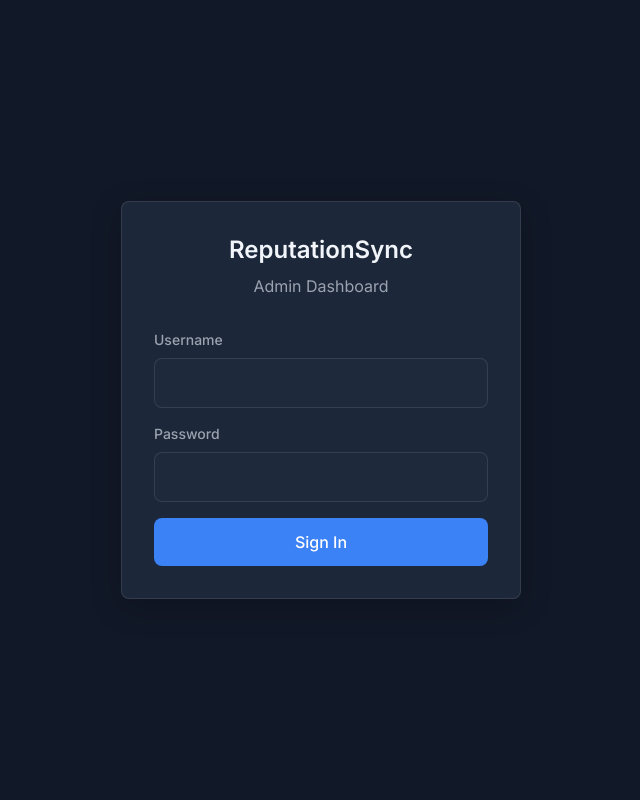
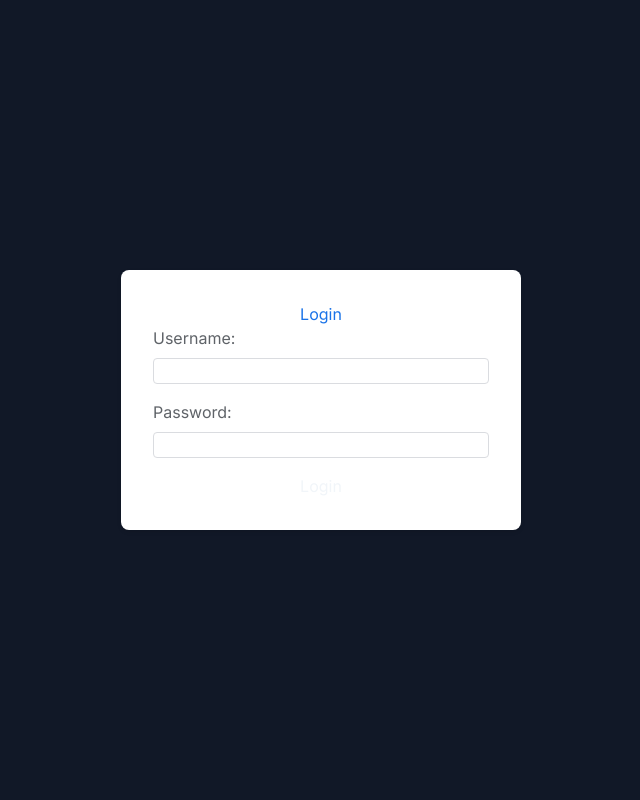
Before and after one commit to ShadowStorm17/ReputationSync, a FastAPI app: template src/app/templates/login.html in a window 1280 px wide. Shown: the whole page, without its empty margins (319-959 px from the left). Run offline with FastAPI, Linux system fonts and the light colour scheme; the template is opened without the code that fills it, so the values that code supplies are empty; some libraries are stand-ins or nearby versions.

Commit message:
reputation_sync/ ├── app.py ├── gunicorn_conf.py ├── render.yaml ├── requirements.txt └── src/     └── app/         ├── templates/         │   └── login.html         └── static/             └── style.css

```diff
--- a/requirements.txt
+++ b/requirements.txt
@@ -1,6 +1,6 @@
 # FastAPI and ASGI server
 fastapi==0.104.1
-uvicorn==0.24.0
+uvicorn[standard]==0.24.0
 python-jose[cryptography]==3.3.0
 PyJWT==2.8.0
 passlib[bcrypt]==1.7.4
--- a/src/app/static/style.css
+++ b/src/app/static/style.css
@@ -7,22 +7,21 @@
 }
 
 body {
-    font-family: 'Inter', -apple-system, BlinkMacSystemFont, sans-serif;
-    background: var(--primary-bg);
-    color: var(--text-primary);
-    line-height: 1.6;
-    font-size: 15px;
-    -webkit-font-smoothing: antialiased;
-    -moz-osx-font-smoothing: grayscale;
-    letter-spacing: 0.01em;
+    font-family: Arial, sans-serif;
+    background-color: #f0f2f5;
+    margin: 0;
+    padding: 0;
+    display: flex;
+    justify-content: center;
+    align-items: center;
+    min-height: 100vh;
 }
 
 /* Typography Scale */
 h1 {
-    font-size: 2rem;
-    font-weight: 600;
-    line-height: 1.3;
-    letter-spacing: -0.01em;
+    text-align: center;
+    color: #1a73e8;
+    margin-bottom: 2rem;
 }
 
 h2 {
@@ -74,21 +73,43 @@
 }
 
 /* Form Elements */
-input, select, textarea {
-    background: var(--secondary-bg);
-    border: 1px solid rgba(255, 255, 255, 0.1);
-    border-radius: var(--border-radius);
-    padding: 0.75rem 1rem;
-    color: var(--text-primary);
-    font-size: 1rem;
-    width: 100%;
-    transition: all var(--transition-speed) ease-in-out;
+.form-group {
+    margin-bottom: 1rem;
 }
 
-input:focus, select:focus, textarea:focus {
+label {
+    display: block;
+    margin-bottom: 0.5rem;
+    color: #5f6368;
+}
+
+input {
+    width: 100%;
+    padding: 0.5rem;
+    border: 1px solid #dadce0;
+    border-radius: 4px;
+    font-size: 1rem;
+}
+
+input:focus {
     outline: none;
-    border-color: var(--accent-color);
-    box-shadow: 0 0 0 3px rgba(59, 130, 246, 0.2);
+    border-color: #1a73e8;
+}
+
+button {
+    width: 100%;
+    padding: 0.75rem;
+    background-color: #1a73e8;
+    color: white;
+    border: none;
+    border-radius: 4px;
+    font-size: 1rem;
+    cursor: pointer;
+    transition: background-color 0.2s;
+}
+
+button:hover {
+    background-color: #1557b0;
 }
 
 /* Scrollbar */
@@ -151,3 +172,12 @@
         display: none;
     }
 }
+
+.login-container {
+    background-color: white;
+    padding: 2rem;
+    border-radius: 8px;
+    box-shadow: 0 2px 4px rgba(0, 0, 0, 0.1);
+    width: 100%;
+    max-width: 400px;
+}
--- a/src/app/templates/login.html
+++ b/src/app/templates/login.html
@@ -3,7 +3,8 @@
 <head>
     <meta charset="UTF-8">
     <meta name="viewport" content="width=device-width, initial-scale=1.0">
-    <title>ReputationSync Login</title>
+    <title>Login</title>
+    <link rel="stylesheet" href="{{ url_for('static', path='/style.css') }}">
     <link rel="preconnect" href="https://fonts.googleapis.com">
     <link rel="preconnect" href="https://fonts.gstatic.com" crossorigin>
     <link href="https://fonts.googleapis.com/css2?family=Inter:wght@400;500;600&display=swap" rel="stylesheet">
@@ -113,30 +114,18 @@
     </style>
 </head>
 <body class="bg-gray-900">
-    <div class="login-card">
-        <div class="text-center mb-8">
-            <h1 class="text-2xl font-semibold mb-2">ReputationSync</h1>
-            <p class="text-gray-400">Admin Dashboard</p>
-        </div>
-
-        <div id="error-message" class="error-message"></div>
-
-        <form id="login-form" class="space-y-4">
-            <div>
-                <label for="username" class="block text-sm font-medium text-gray-400 mb-2">Username</label>
-                <input type="text" id="username" name="username" required
-                    class="form-input">
+    <div class="login-container">
+        <h1>Login</h1>
+        <form id="loginForm" method="post" action="/login">
+            <div class="form-group">
+                <label for="username">Username:</label>
+                <input type="text" id="username" name="username" required>
             </div>
-
-            <div>
-                <label for="password" class="block text-sm font-medium text-gray-400 mb-2">Password</label>
-                <input type="password" id="password" name="password" required
-                    class="form-input">
+            <div class="form-group">
+                <label for="password">Password:</label>
+                <input type="password" id="password" name="password" required>
             </div>
-
-            <button type="submit" class="btn-primary">
-                Sign In
-            </button>
+            <button type="submit">Login</button>
         </form>
     </div>
 
@@ -145,7 +134,7 @@
     </div>
 
     <script>
-        document.getElementById('login-form').addEventListener('submit', async (e) => {
+        document.getElementById('loginForm').addEventListener('submit', async (e) => {
             e.preventDefault();
             const form = e.target;
             const loading = document.getElementById('loading');
```
Also changed, not shown: app.py (+27 -4 lines).
